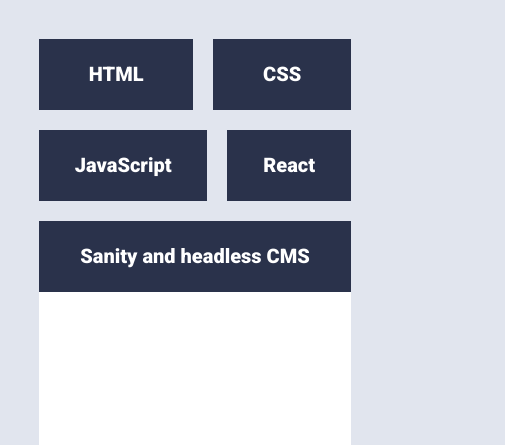
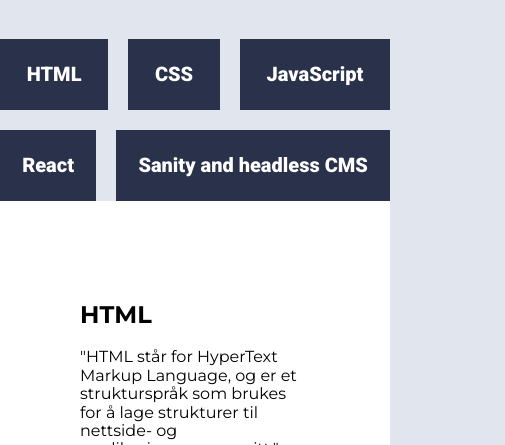
Before and after one commit to mathildeolesen/uin24ak2_resource_layout_OLESEN, a plain HTML site: page index.html in a window 390 px wide. Shown: the top 445 px of the page, 505 px wide, since content can reach past the window. Drawn offline with nearby package versions, Linux system fonts and the light colour scheme.

Commit message:
Oppdatering av proporsjoner
Har nå brukt "Responsive Design Mode" til å designe direkte/samtidig for mindre skjermstørrelser enn 32", så nå bør det se forventet ut på laptop :)

(Denne committen er gjort på stasjonær 32" - forhåpentligvis slipper jeg å kommentere dette noe mer)

```diff
--- a/css/style.css
+++ b/css/style.css
@@ -14,16 +14,25 @@
     --font: 'Roboto', sans-serif;
     --fontalt: 'Montserrat', sans-serif;
 
+    --rootsize: 20px;
+
 }
+
+/* Fixed text sizes */
+p { font-size: 1rem; }
+h2 { font-size: 1.5rem; font-weight: 700; }
+
 
 body {
     background-color: var(--lightgray);
     font-family: var(--font);
+    font-size: var(--rootsize);
 
 }
 
 #container {
-    width: 80%;
+    width: 100%;
+    max-width: 1200px;
     min-height: 200px;
     margin: 0 auto;
     margin-top: 10%;
@@ -75,17 +84,14 @@ main {
 }
 
 main article {
-    padding: 8rem;
+    padding: 5rem;
     /*padding-right: 21rem*/
 }
 
 main h2 {
-	font-size: 2.5rem;
-	font-weight: 700;
 	font-family: var(--fontalt);
 }
 
 main p {
     font-family: var(--fontalt);
-    font-size: 1.7rem;
 }
```
